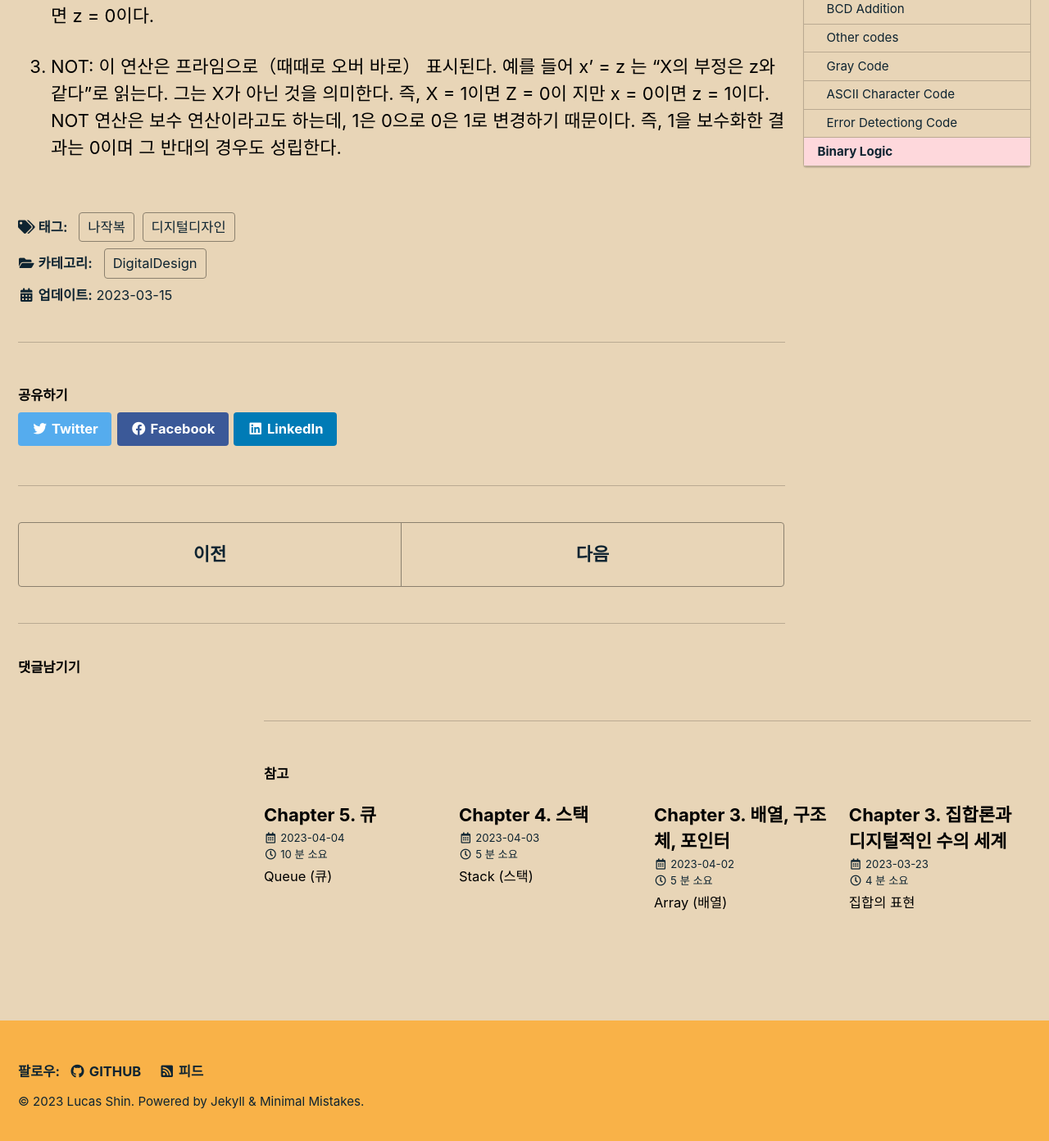
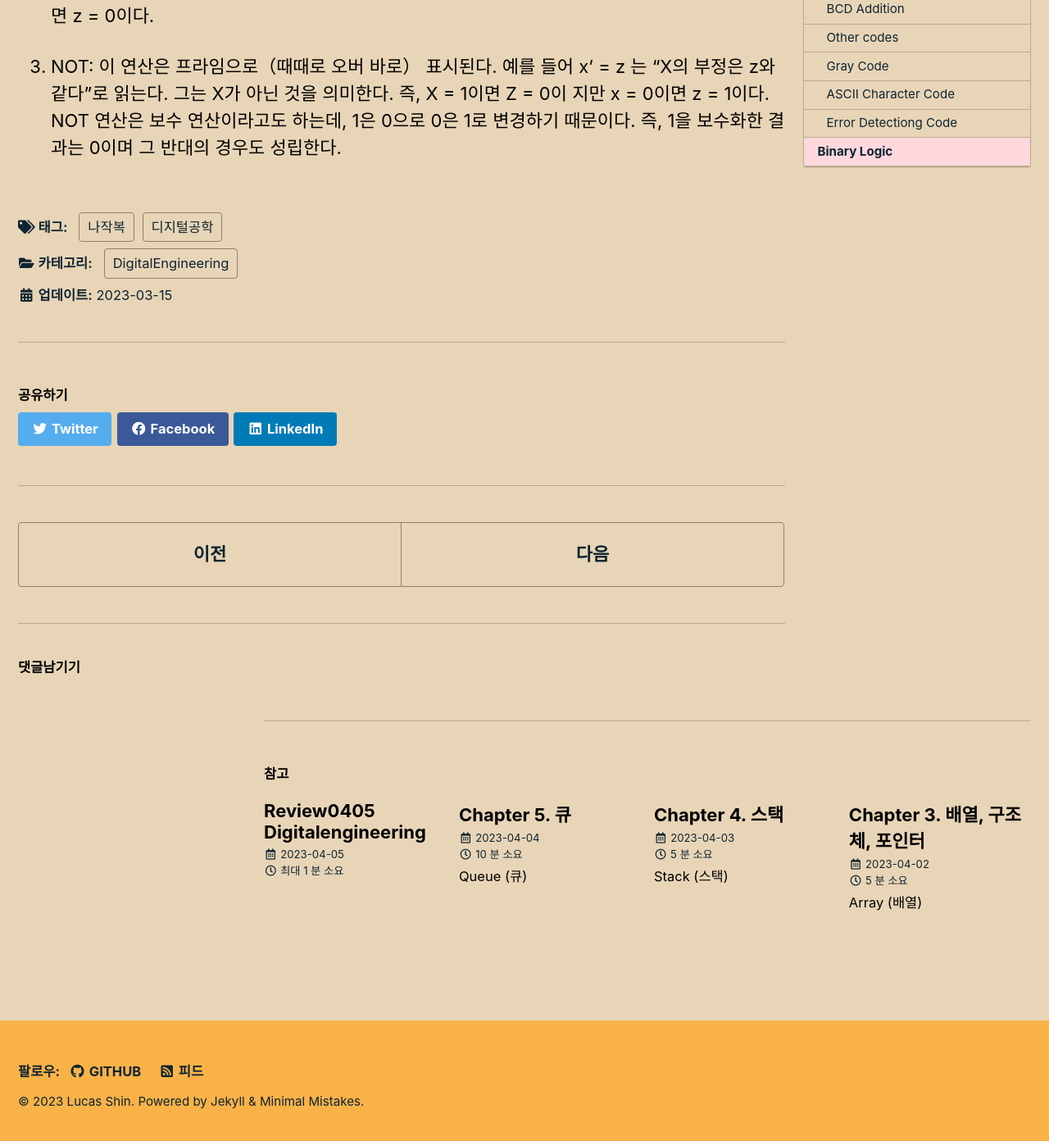
Before and after one commit to Lucas-Shin-Dev/lucas-shin-dev.github.io, a Jekyll site: the page built from _posts/2023-03-15-Review0315-DigitalEngineering.md, in a window 1280 px wide and 1400 px high, scrolled down 11793 px. Shown: the top 1392 px of the window at 82% size. Built offline with Jekyll 4.4.1, drawn with Linux system fonts in a browser that asks for light colours; cached includes are drawn as plain includes; formulas are drawn with MathJax 3; comment, search, counter and statistics services are not loaded; some of the changed text lies outside the part shown.

Commit message:
rename file

```diff
--- a/_posts/2023-03-15-Review0315-DigitalDesign0315.md
+++ b/_posts/2023-03-15-Review0315-DigitalEngineering.md
@@ -1,8 +1,8 @@
 ---
 layout: single
 title:  "Chapter 1. 디지털 시스템과 2진수"
-categories: DigitalDesign
-tag: [디지털디자인, 나작복]
+categories: DigitalEngineering
+tag: [디지털공학, 나작복]
 toc: true
 author_profile: false
 sidebar:
```
Also changed, not shown: _posts/2023-04-05-Review0405-DigitalEngineering.md (added).
